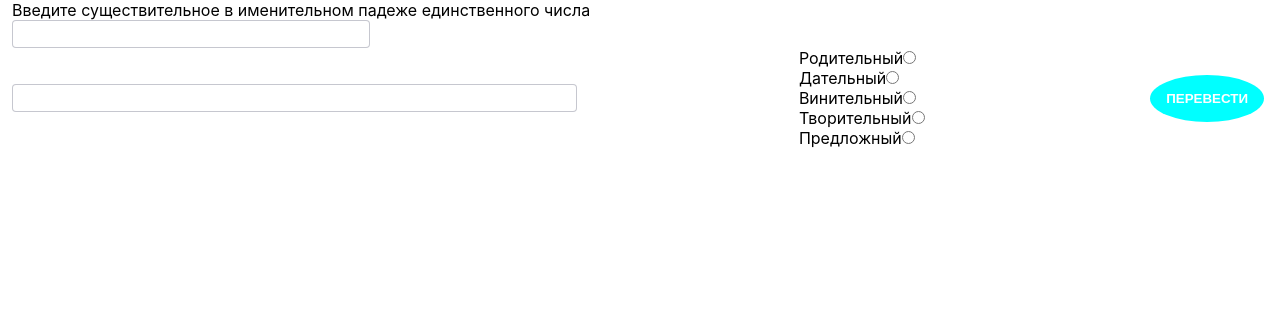
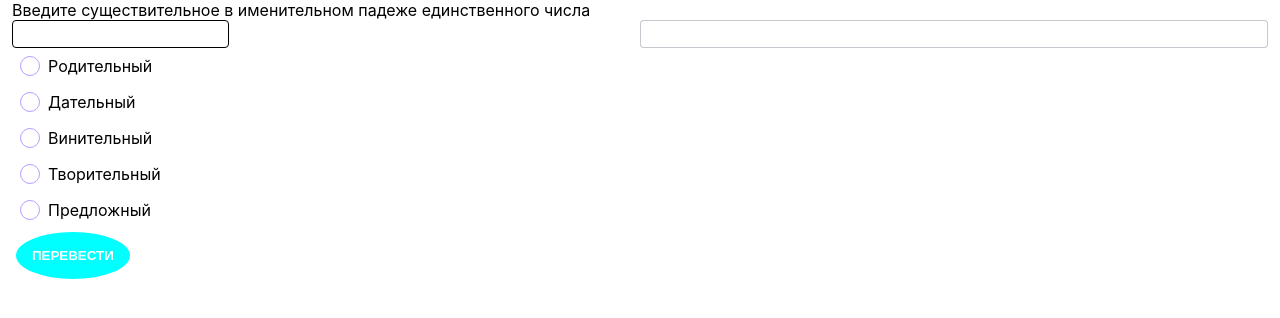
Before and after one commit to koroste1/cases-app, a React (Create React App) app: page / in a window 1280 px wide. Shown: the top 318 px of the page. Built offline with nearby package versions, Linux system fonts and the light colour scheme.

Commit message:
Small update styles for radio and button, check for null word, add word.trim

```diff
--- a/src/components/Main/Main.jsx
+++ b/src/components/Main/Main.jsx
@@ -13,12 +13,15 @@ const Main = () => {
 // console.log(value)
     return (
         <div className={classes.main}>
-            <label htmlFor='input'>Введите существительное в именительном падеже единственного числа
-                <Input onChange={(e => setWord(e.target.value))} id='input'/>
-            </label>
-            <p className={classes.main__case}>{newWord}</p>
-            <Cases onChange={(e) => setValue(e.target.value)}/>
-            <Button onClick={() => checkCases(value, word, setNewWord)}>Перевести</Button>
+            <div className={classes.main__block}>
+                <Input onChange={(e => setWord(e.target.value))} id='input'
+                       text='Введите существительное в именительном падеже единственного числа'/>
+                <p className={classes.main__case}>{newWord}</p>
+            </div>
+            <div>
+                <Cases onChange={(e) => setValue(e.target.value)}/>
+                <Button onClick={() => word.trim().length>0 ? checkCases(value, word.trim(), setNewWord) : alert('Введите слово')}>Перевести</Button>
+            </div>
         </div>
     );
 };
--- a/src/components/Main/Main.module.scss
+++ b/src/components/Main/Main.module.scss
@@ -1,8 +1,12 @@
 .main{
   display: flex;
-  align-items: center;
-  flex-wrap: wrap;
-  justify-content: space-between;
+  flex-direction: column;
+  &__block{
+    display: flex;
+    align-items: flex-end;
+    flex-wrap: wrap;
+    justify-content: space-between;
+  }
   &__case{
     background: #FFFFFF;
     border: 1px solid rgba(31, 32, 65, 0.25);
@@ -10,7 +14,7 @@
     border-radius: 4px;
     font-size: 16px;
     padding: 4px;
-    min-width: 45%;
-    min-height: 28.4px;
+    flex: 1 1 auto;
+    min-height: 28px;
   }
 }
--- a/src/components/UI/Button/Button.module.scss
+++ b/src/components/UI/Button/Button.module.scss
@@ -10,6 +10,6 @@
   outline: none;
   border-radius: 50%;
   &:hover{
-    box-shadow: 0px 0px 15px 0px black;
+    box-shadow: 0px 0px 5px 5px #cccc;
   }
 }
--- a/src/components/UI/Input/Input.jsx
+++ b/src/components/UI/Input/Input.jsx
@@ -1,9 +1,12 @@
 import React from 'react';
 import classes from './Input.module.scss';
 
-const Input = ({...props}) => {
+const Input = ({onChange, id, text, ...props}) => {
     return (
-        <input type='text' className={classes.input} {...props}/>
+        <div className={classes.block}>
+            <label htmlFor={id} className={classes.block__label}>{text}</label>
+            <input type='text' className={classes.block__input} onChange={onChange} id={id} {...props}/>
+        </div>
     );
 };
 
--- a/src/components/UI/Input/Input.module.scss
+++ b/src/components/UI/Input/Input.module.scss
@@ -1,9 +1,16 @@
-.input{
-  background: #FFFFFF;
-  border: 1px solid rgba(31, 32, 65, 0.25);
-  box-sizing: border-box;
-  border-radius: 4px;
-  font-size: 16px;
-  padding: 4px;
-  min-width: 45%;
+.block {
+  min-width: 50%;
+
+  &__label{
+    display: block;
+  }
+  &__input {
+    background: #FFFFFF;
+    box-sizing: border-box;
+    border: 1px solid black;
+    border-radius: 4px;
+    font-size: 16px;
+    padding: 4px;
+
+  }
 }
--- a/src/components/UI/Radio/Radio.jsx
+++ b/src/components/UI/Radio/Radio.jsx
@@ -1,9 +1,11 @@
 import React from 'react';
+import classes from './Radio.module.scss';
 
 const Radio = ({id, text, onChange, ...props}) => {
     return (
-        <label htmlFor={id}>{text}
-            <input type='radio' id={id} onChange={onChange} {...props}/>
+        <label htmlFor={id}>
+            <input type='radio' id={id} onChange={onChange} className={classes.radio__input} {...props}/>
+            <span className={classes.radio__span}>{text}</span>
         </label>
     );
 };
--- /dev/null
+++ b/src/components/UI/Radio/Radio.module.scss
@@ -0,0 +1,46 @@
+.radio {
+  &__input {
+    position: absolute;
+    z-index: -1;
+    opacity: 0;
+  }
+
+  &__span {
+    display: inline-flex;
+    align-items: center;
+    user-select: none;
+    position: relative;
+
+    &::before {
+      content: '';
+      display: inline-block;
+      width: 20px;
+      height: 20px;
+      flex-shrink: 0;
+      flex-grow: 0;
+      border: 1px solid #BC9CFF;
+      border-radius: 50%;
+      margin: 8px;
+      padding: 2px;
+      background-repeat: no-repeat;
+      background-position: center center;
+      background-size: 50% 50%;
+      transition: all 150ms linear;
+    }
+
+    &:hover::before {
+      box-shadow: 0 0 3px 5px rgba(0, 255, 255, 0.3);
+      transition: background-color 100ms linear, box-shadow 100ms linear 100ms;
+    }
+
+    &:active::before {
+      background-color: rgba(0, 255, 230, 0.6);
+      box-shadow: 0 0 0 5px rgba(0, 255, 230, 0.6);
+    }
+  }
+
+  &__input:checked + &__span::before {
+    background-image: url('./radio.svg');
+    border-color: #00eaff;
+  }
+}
--- a/src/index.scss
+++ b/src/index.scss
@@ -2,6 +2,9 @@
   box-sizing: border-box;
   margin: 0;
   padding: 0;
+}
+::before,::after{
+  box-sizing: border-box;
 }
 
 body {
```
Also changed, not shown: src/components/UI/Radio/radio.svg (added).
